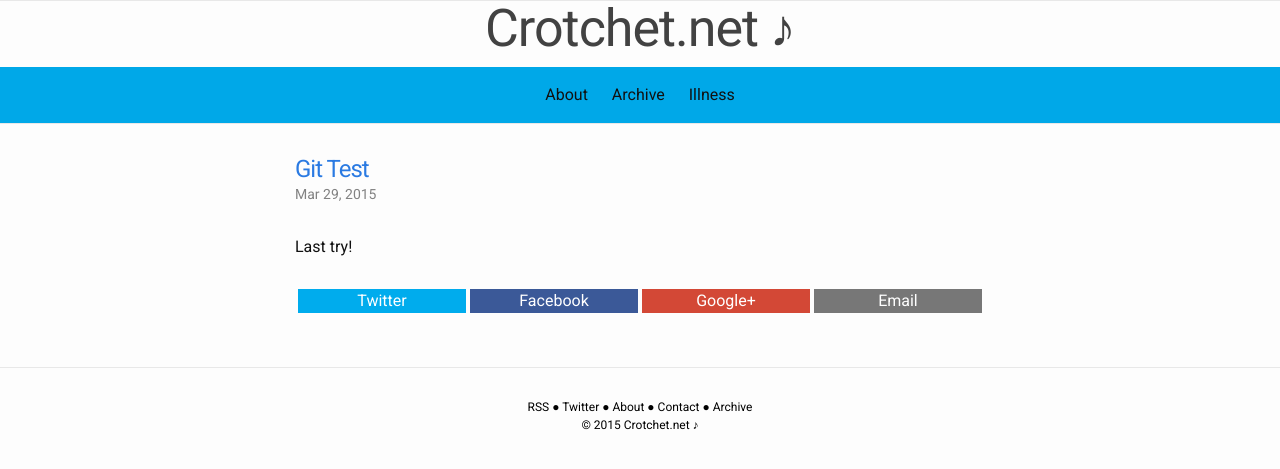
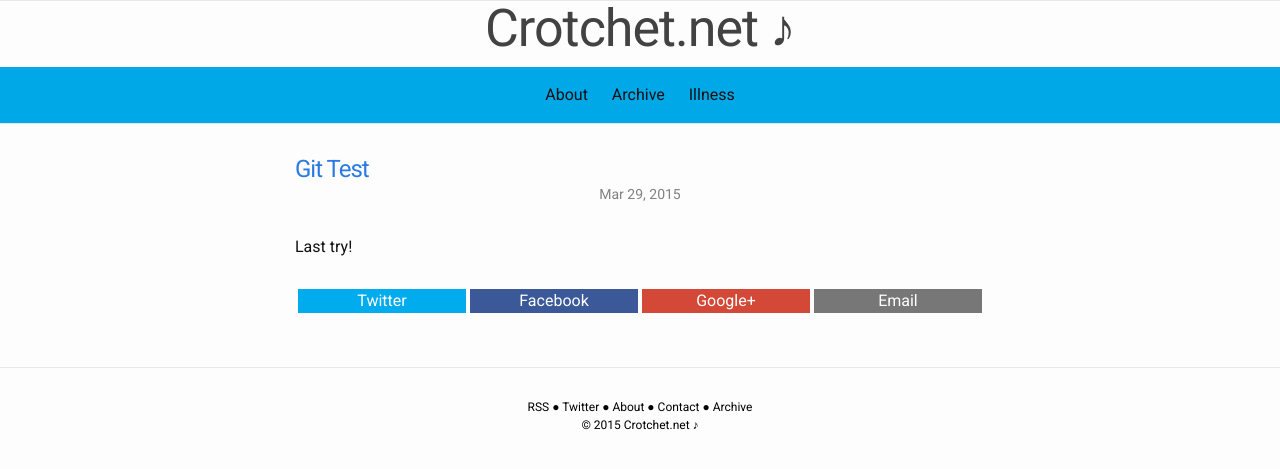
Before and after one commit to andyml123/andyml123.github.io, a Jekyll site: the page built from _posts/2015-03-29-git-test.markdown, in a window 1280 px wide. Shown: the top 469 px of the page. Built offline with Jekyll 4.4.1, drawn with Linux system fonts in a browser that asks for light colours.

Commit message:
inital commit

```diff
--- a/_sass/_layout.scss
+++ b/_sass/_layout.scss
@@ -195,13 +195,13 @@
 .post-meta {
     font-size: $small-font-size;
     color: $grey-color;
-	align: center;
+	text-align: center;
 }
 
 .post-link {
     display: block;
     font-size: 24px;
-	align: center;
+	text-align: center;
 }
 
 .external-post-link {
```
